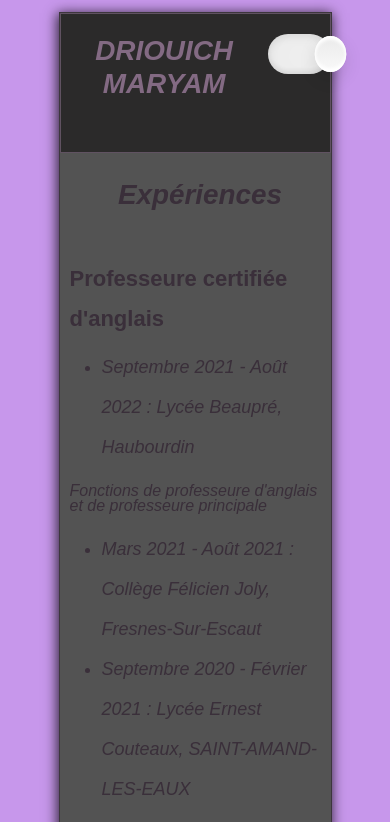
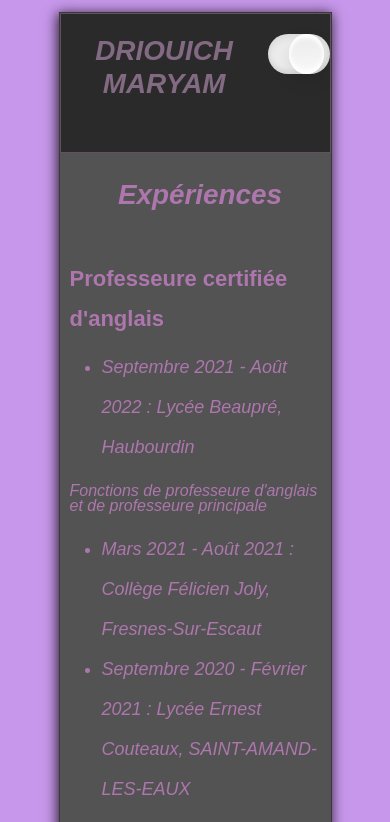
Before and after one commit to Maryam597/Mon-CV, a plain HTML site: page index.html in a window 390 px wide. Both pictures are taken after a click on the element 298 px from the left and 53 px from the top of the page. Shown: the top 822 px of the page. Drawn offline with nearby package versions, Linux system fonts and the light colour scheme.

Commit message:
Almost done

```diff
--- a/stylesheet.css
+++ b/stylesheet.css
@@ -104,7 +104,7 @@ body.active {
 
 .right-column.active {
     background-color: #535353;
-    color: #3a2f3a;
+    color: #ad76ad;
     border: 1px solid #3d363d;
 
 }
@@ -259,5 +259,9 @@ h4 {
         width: 100%;
     }
 
+    #toggle.active .indicator {
+        transform: translateX(-24px);
+
+    }
 
 }
```
Also changed, not shown: Capture d’écran 2023-05-25 110257.png (deleted).
